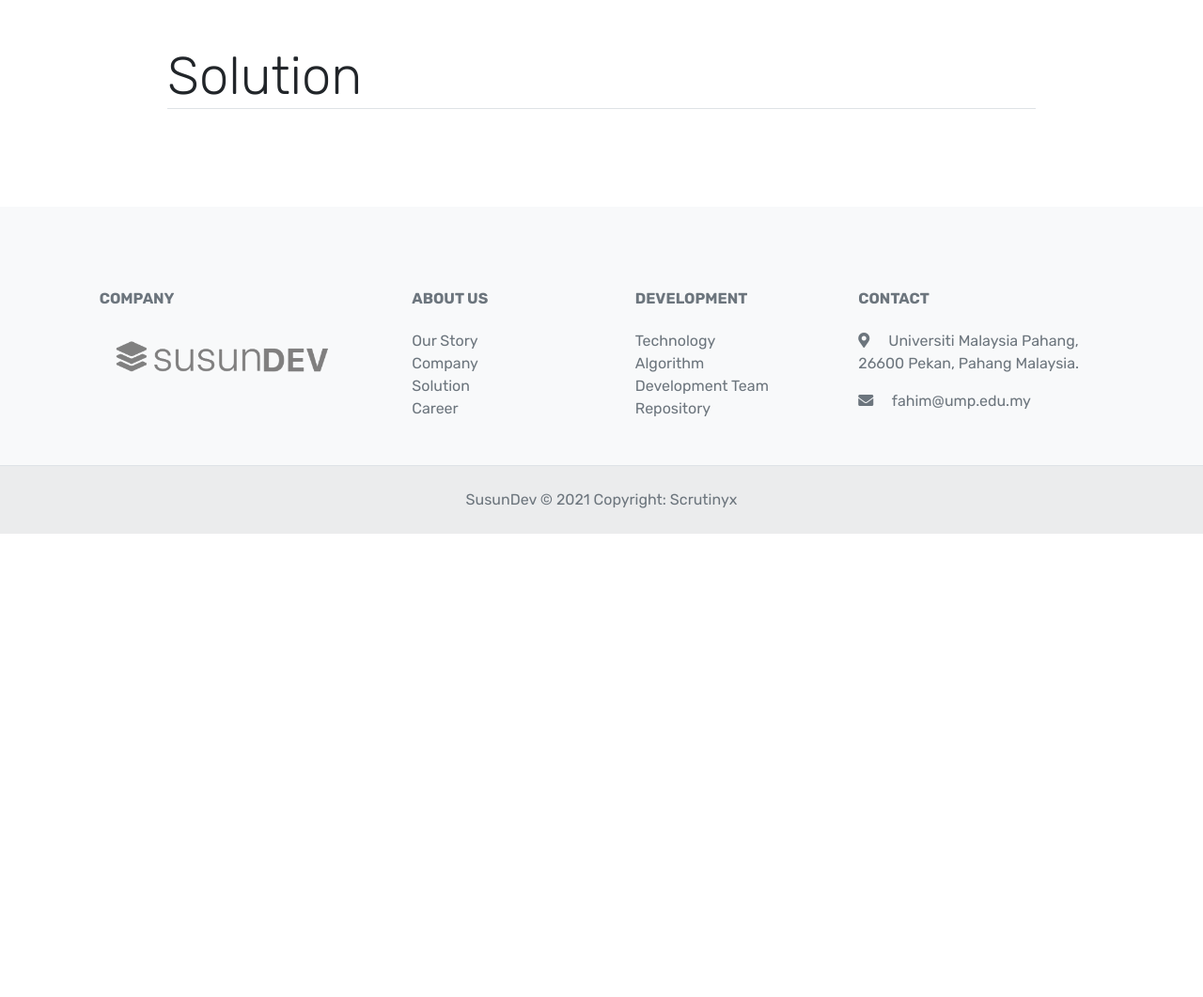
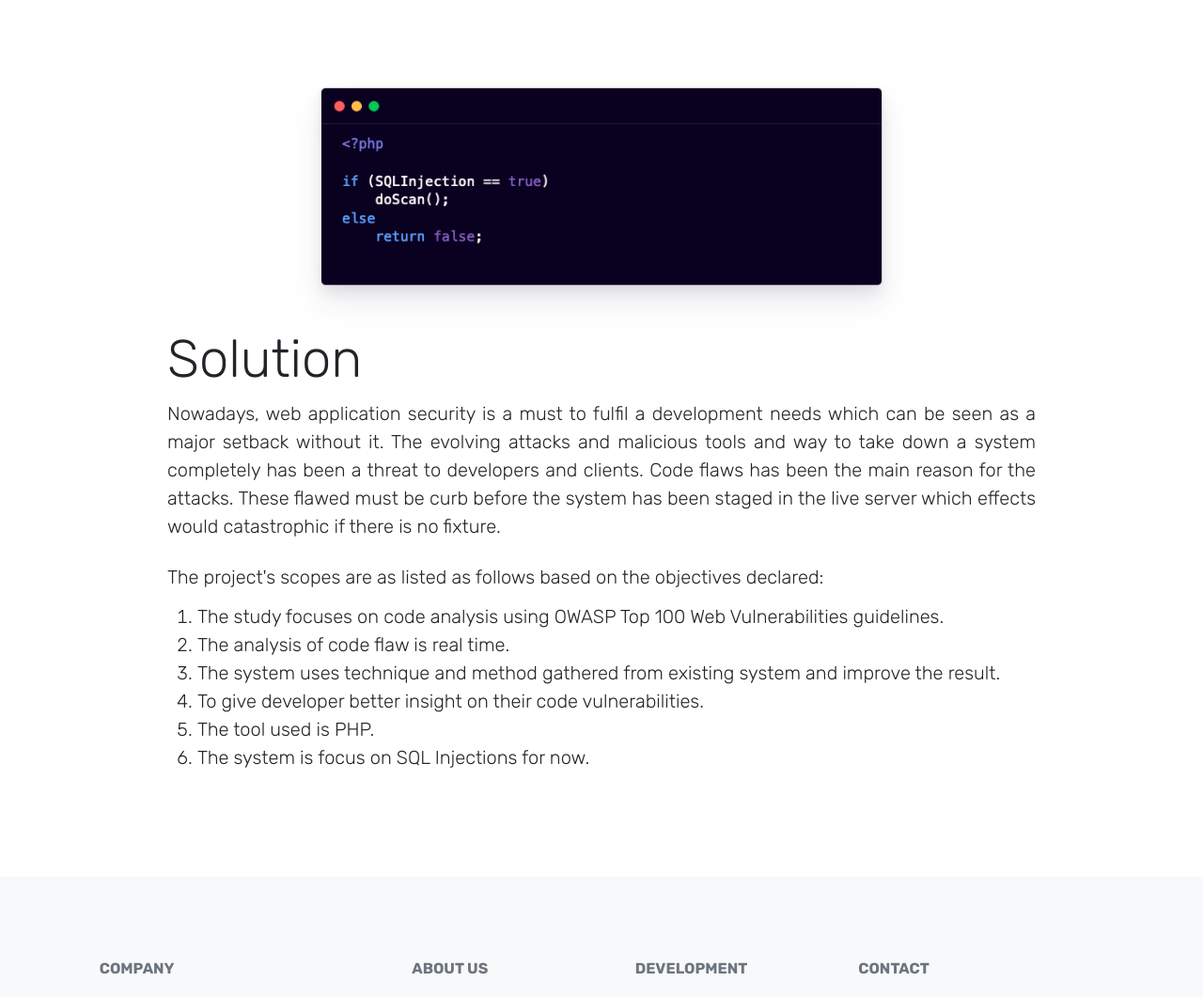
Before and after one commit to ad4mny/source-code-analysis-tools, a CodeIgniter app: page /source-code-anaysis-tool/solution in a window 1280 px wide. Shown: the part 68-1129 px from the top of the page at 94% size. Before the commit the page ends 636 px from the top, so only its background shows below. Run offline with CodeIgniter, Linux system fonts and the light colour scheme; some libraries are stand-ins or nearby versions.

Commit message:
minor adjustment to static pages

```diff
--- a/application/views/SolutionInterface.php
+++ b/application/views/SolutionInterface.php
@@ -1,8 +1,26 @@
 <div class="container pb-5 px-5 my-5">
+    <div class="row">
+        <div class="col-8 offset-2">
+            <img src="<?php echo base_url(); ?>assets/img/zenified-code.png" class="img-fluid">
+        </div>
+    </div>
     <div class="row mx-5">
         <div class="col">
-            <h1 class="display-4 border-bottom">Solution</h1>
-
+            <h1 class="display-4 ">Solution</h1>
+            <h5 class="fw-light lh-base pb-3" style="text-align: justify;">
+                Nowadays, web application security is a must to fulfil a development needs which can be seen as a major setback without it. The evolving attacks and malicious tools and way to take down a system completely has been a threat to developers and clients. Code flaws has been the main reason for the attacks. These flawed must be curb before the system has been staged in the live server which effects would catastrophic if there is no fixture.
+            </h5>
+            <h5 class="fw-light lh-base pb-1" style="text-align: justify;">
+                The project's scopes are as listed as follows based on the objectives declared:
+            </h5>
+            <ol class="fs-5 fw-light lh-base">
+                <li>The study focuses on code analysis using OWASP Top 100 Web Vulnerabilities guidelines.</li>
+                <li>The analysis of code flaw is real time.</li>
+                <li>The system uses technique and method gathered from existing system and improve the result.</li>
+                <li>To give developer better insight on their code vulnerabilities.</li>
+                <li>The tool used is PHP.</li>
+                <li>The system is focus on SQL Injections for now.</li>
+            </ol>
         </div>
     </div>
 </div>
--- a/application/views/UploadInterface.php
+++ b/application/views/UploadInterface.php
@@ -1,6 +1,6 @@
 <div class="container ">
     <div class="row d-flex align-items-center justify-content-center" style="height: 80vh;">
-        <div class="col-6">
+        <div class="col-7">
             <h3 class="text-center pb-1"><i class="fas fa-file-code fa-3x"></i></h3>
             <h3 class="text-center pb-2">Upload a source code file to begin analysis.</h3>
             <form method="post" action="<?php echo base_url(); ?>analysis/upload" enctype="multipart/form-data" class="row g-1">
--- a/application/views/templates/Navigation.php
+++ b/application/views/templates/Navigation.php
@@ -24,7 +24,7 @@
                 </li>
                 <li class="nav-item px-1">
                     <h5>
-                        <a href="<?php echo base_url(); ?>solution" class="nav-link  <?php if ($this->uri->segment(1) == 'price') echo 'active border-bottom border-3 border-primary'; ?>">
+                        <a href="<?php echo base_url(); ?>pricing" class="nav-link  <?php if ($this->uri->segment(1) == 'pricing') echo 'active border-bottom border-3 border-primary'; ?>">
                             Pricing
                         </a>
                     </h5>
```
Also changed, not shown: application/views/AboutInterface.php (+8 -5 lines), application/views/PricingInterface.php (added, +11 -0 lines), assets/img/zenified-code.png (added).
